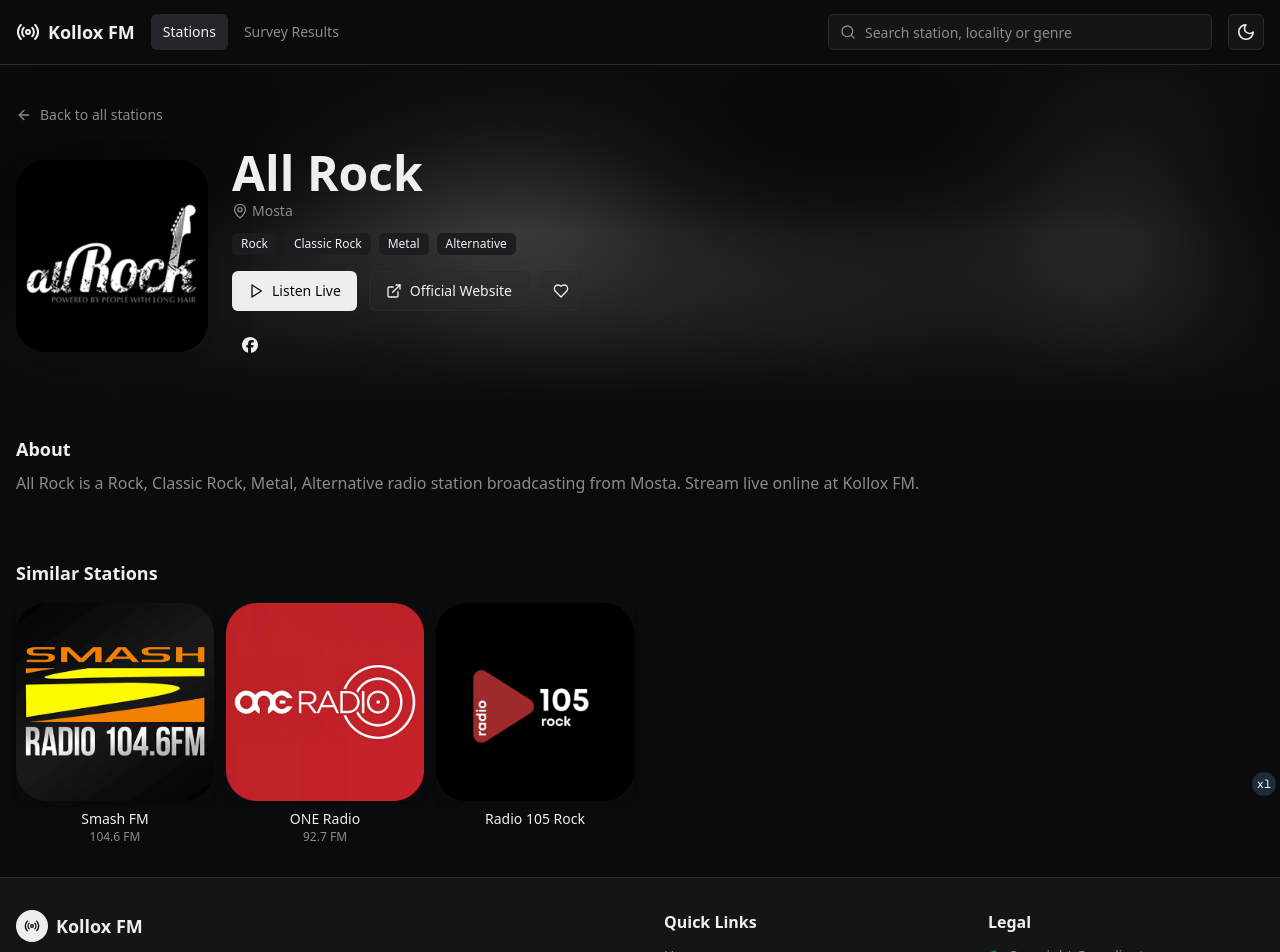
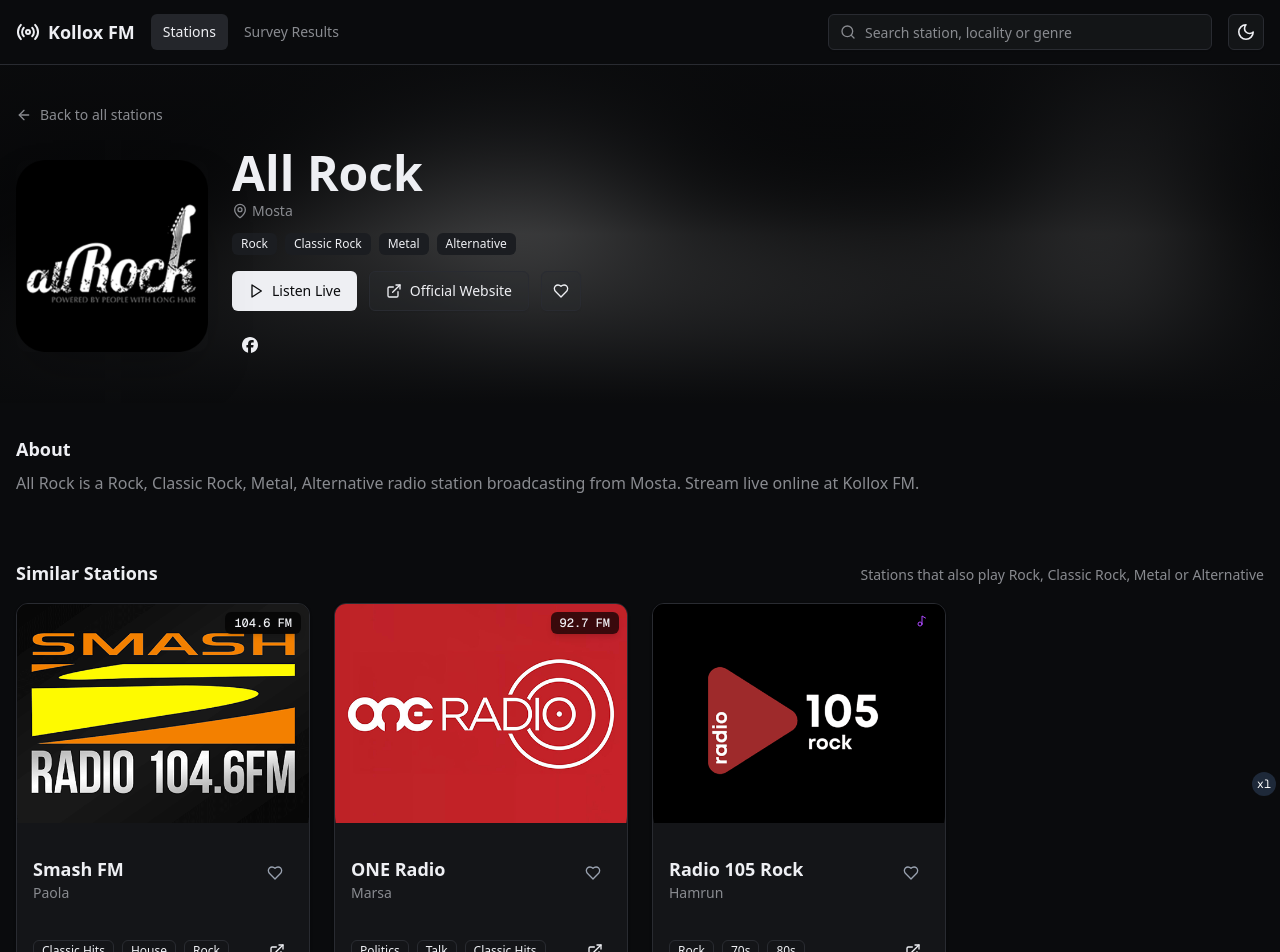
Before and after one commit to nathan-abela/kollox-fm, a Next.js app: page /station/all-rock in a window 1280 px wide. Shown: the top 952 px of the page. Built offline with nearby package versions, Linux system fonts and the light colour scheme.

Commit message:
feat: show similar stations as full station cards

```diff
--- a/src/app/station/[id]/page.tsx
+++ b/src/app/station/[id]/page.tsx
@@ -35,6 +35,7 @@
 	TikTokIcon,
 	YouTubeIcon,
 } from "@/components/icons/social";
+import { RadioStationList } from "@/components/radio/radio-station-list";
 
 export default function StationPage() {
 	const params = useParams();
@@ -50,7 +51,6 @@
 	} = useAudioPlayer();
 
 	const [imageError, setImageError] = useState(false);
-	const [similarImageErrors, setSimilarImageErrors] = useState<Set<string>>(new Set()); // prettier-ignore
 	const { isFavourite, toggleFavourite } = useFavourites();
 
 	if (!station) {
@@ -89,11 +89,13 @@
 			const bShared = b.genres?.filter((g) => station.genres?.includes(g)).length || 0;
 			return bShared - aShared;
 		})
-		.slice(0, 6);
+		.slice(0, 5);
 
-	const handleSimilarImageError = (id: string) => {
-		setSimilarImageErrors((prev) => new Set(prev).add(id));
-	};
+	const sharedGenres = station.genres?.length
+		? new Intl.ListFormat("en-GB", { type: "disjunction" }).format(
+				station.genres
+			)
+		: null;
 
 	return (
 		<div>
@@ -400,42 +402,21 @@
 			{/* Similar Stations */}
 			{similarStations.length > 0 && (
 				<div className="container mx-auto px-4 py-8">
-					<h2 className="mb-4 text-lg font-semibold">
-						Similar Stations
-					</h2>
-					<div className="grid grid-cols-3 gap-3 sm:grid-cols-4 md:grid-cols-6">
-						{similarStations.map((similar) => (
-							<Link
-								key={similar.id}
-								href={`/station/${similar.id}`}
-								className="group block"
-							>
-								<div className="relative aspect-square overflow-hidden rounded-lg shadow-md transition-shadow group-hover:shadow-lg">
-									{similarImageErrors.has(similar.id) ? (
-										<div className="bg-muted text-muted-foreground flex h-full w-full items-center justify-center">
-											<RadioTower className="h-6 w-6" />
-										</div>
-									) : (
-										<Image
-											src={similar.image}
-											alt={similar.name}
-											fill
-											className="object-cover transition-opacity group-hover:opacity-90"
-											onError={() => handleSimilarImageError(similar.id)} // prettier-ignore
-										/>
-									)}
-								</div>
-								<p className="group-hover:text-primary mt-2 truncate text-center text-sm font-medium transition-colors">
-									{similar.name}
-								</p>
-								{similar.fmFrequency && (
-									<p className="text-muted-foreground text-center text-xs">
-										{similar.fmFrequency} FM
-									</p>
-								)}
-							</Link>
-						))}
+					<div className="mb-4 flex flex-wrap items-baseline justify-between gap-2">
+						<h2 className="text-lg font-semibold">
+							Similar Stations
+						</h2>
+						{sharedGenres && (
+							<p className="text-muted-foreground text-sm">
+								Stations that also play {sharedGenres}
+							</p>
+						)}
 					</div>
+					<RadioStationList
+						stations={similarStations}
+						isFavourite={isFavourite}
+						onToggleFavourite={toggleFavourite}
+					/>
 				</div>
 			)}
 		</div>
```
